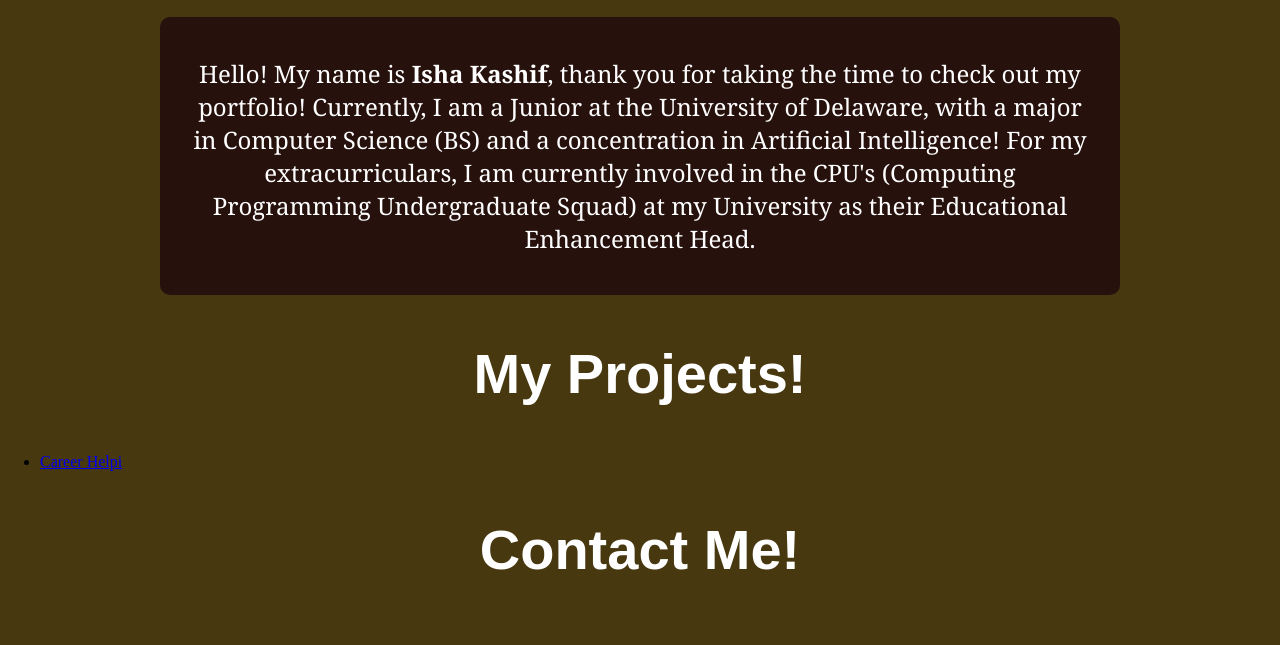
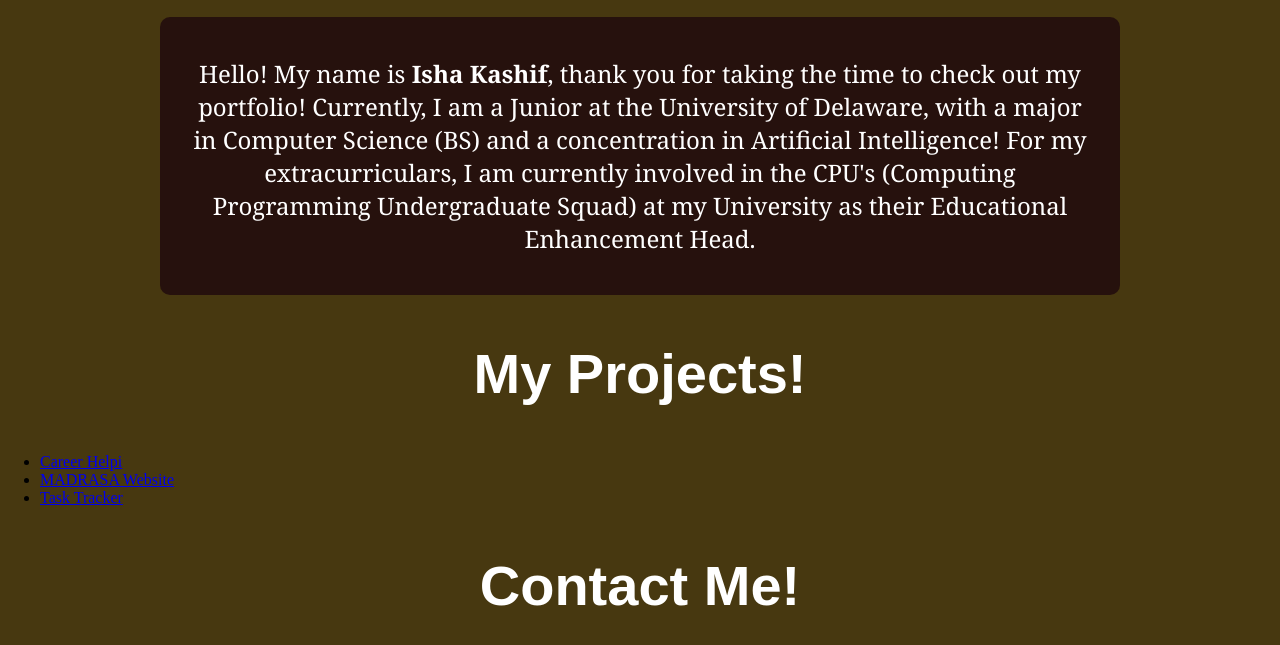
Before and after one commit to ishakashif/ishas-portfolio, a plain HTML site: page index.html in a window 1280 px wide. Shown: the part 1316-1961 px from the top of the page. Drawn offline with Linux system fonts and the light colour scheme.

Commit message:
added all links to projects

```diff
--- a/index.html
+++ b/index.html
@@ -56,6 +56,8 @@
       <h2 class="">My Projects!</h2>
         <ul id="projects">
           <li><a href="https://hannageb.github.io/starterhelpi/">Career Helpi</a></li>
+          <li><a href="https://udmadrasa.org/">MADRASA Website</a></li>
+          <li><a href="https://github.com/ishakashif/tasks">Task Tracker</a></li>
         </ul>
 
     </section>
```
